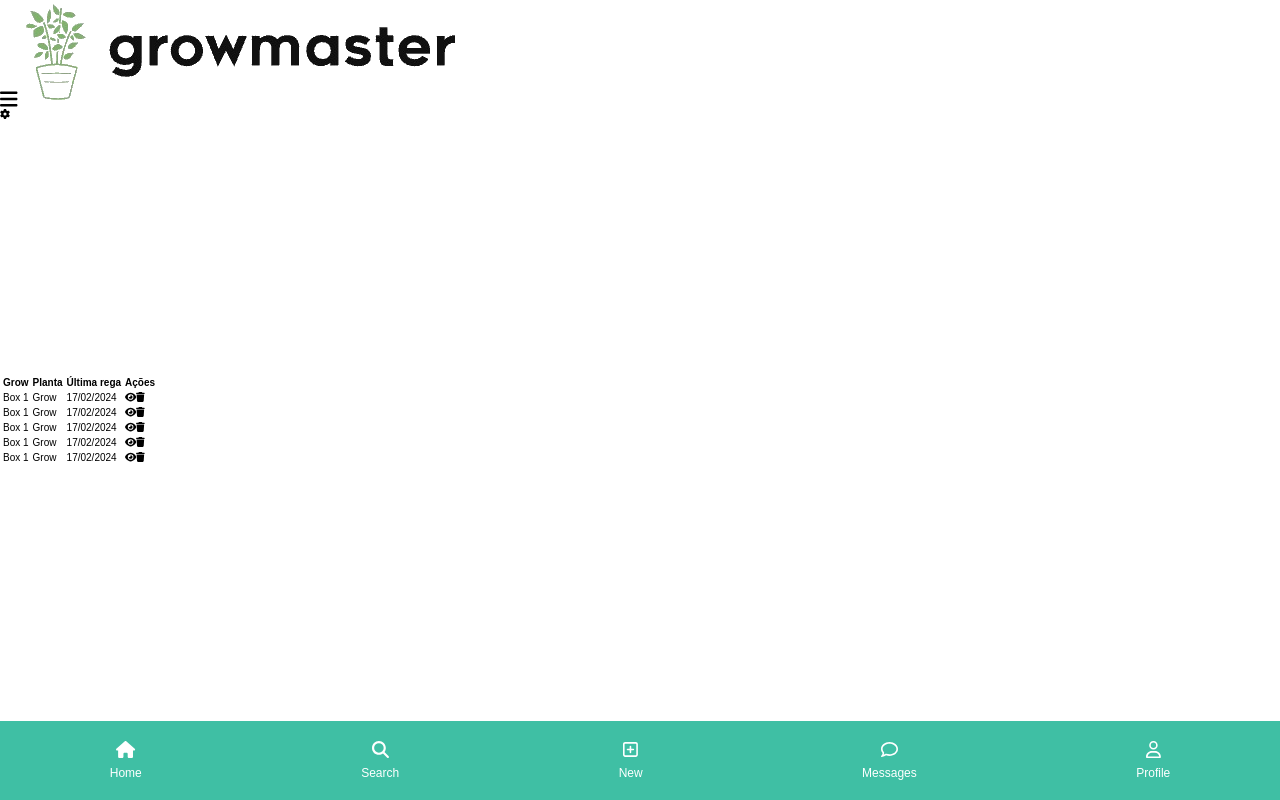
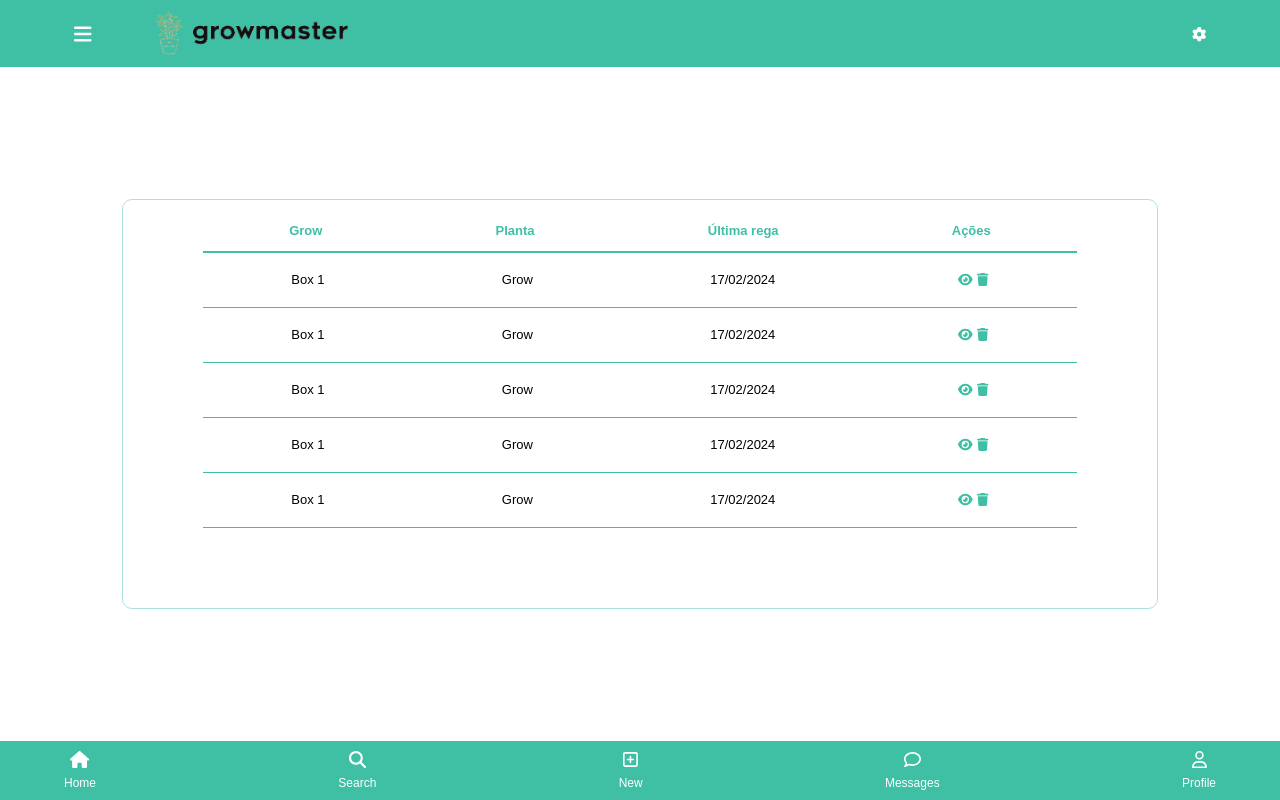
Before and after one commit to brunohenrique2002/growMaster, a Vue app: page /dashboard in a window 1280 px wide. Built offline with nearby package versions, Linux system fonts and the light colour scheme.

Commit message:
feat: fix container page, adjust table

```diff
--- a/src/components/atoms/LButton.vue
+++ b/src/components/atoms/LButton.vue
@@ -14,7 +14,6 @@ const props = defineProps<{
 
 <style scoped lang="scss">
 .Lbutton {
-    @media (max-width: 600px) {
     width: 100%;
     margin-top: 1em;
 
@@ -30,6 +29,11 @@ const props = defineProps<{
         font-weight: bold;
 
     }
+    @media (min-width: 600px) {
+        &__btn:hover{
+            transition: .6s;
+            background-color: #3fa993;
+        }
     }
 }
 </style>
--- a/src/components/atoms/LTable.vue
+++ b/src/components/atoms/LTable.vue
@@ -48,7 +48,6 @@ export default defineComponent({
 
 <style scoped lang="scss">
 .table {
-    @media (max-width: 600px) {
     width: 100%;
     border-collapse: collapse;
 
@@ -75,6 +74,10 @@ export default defineComponent({
         color: var(--color-primary);
         margin-left: 5px;
     }
+    @media (min-width: 600px) {
+        td{
+            padding: 1.5em;
+        }
     }
 }
 </style>
--- a/src/components/organisms/DashBoard.vue
+++ b/src/components/organisms/DashBoard.vue
@@ -1,10 +1,12 @@
 <template>
     <div class="dashboard">
+        <div class="dashboard__container">
             <div class="dashboard__header">
                 <font-awesome-icon class="dashboard__bars" :icon="['fas', 'bars']" size="2x" />
                 <img class="dashboard__logo" src="@/assets/img/grow-master-logo-transparent.png" alt="Logo Grow">
                 <div class="dashboard__gearIcon">
                     <font-awesome-icon class="dashboard__gear" :icon="['fas', 'gear']" />
+                </div>
             </div>
         </div>
     </div>
@@ -20,8 +22,9 @@ export default defineComponent({
 </script>
 <style scoped lang="scss">
 .dashboard {
-    @media (max-width: 600px) {
     background-color: var(--color-primary);
+    display: flex;
+    justify-content: center;
 
     &__header {
         display: flex;
@@ -50,6 +53,21 @@ export default defineComponent({
     &__bars {
         color: var(--color-white);
     }
+    &__container {
+        width: 95%;
+    }
+    @media (min-width: 600px) {
+
+        &__logo {
+            margin-left: 6em;
+        }
+
+        &__gearIcon {
+            font-size: 1.2em;
+        }
+
+        &__container {
+            width: 90%;
         }
     }
-</style>
+}</style>
--- a/src/components/organisms/NavBar.vue
+++ b/src/components/organisms/NavBar.vue
@@ -1,11 +1,13 @@
 <template>
     <div class="navBar">
+        <div class="navBar__container">
             <ul class="navBar__list-container">
                 <li v-for="(item, index) in navItens" :key="index" class="navBar__itens">
                     <font-awesome-icon class="navBar__icon" :icon="item.icon" />
                     <p>{{ item.text }}</p>
                 </li>
             </ul>
+        </div>
     </div>
 </template>
 <script lang="ts">
@@ -28,19 +30,19 @@ export default defineComponent({
 </script>
 <style scoped lang="scss">
 .navBar {
-
     background: var(--color-primary);
     padding: 1em 0em;
+    display: flex;
+    justify-content: center;
 
     &__list-container {
         display: flex;
-        justify-content: space-around;
+        justify-content: space-between;
         padding: 0;
         color: var(--color-white);
     }
 
     &__itens {
-
         list-style: none;
         display: flex;
         flex-direction: column;
@@ -55,6 +57,19 @@ export default defineComponent({
     p {
         font-size: 1.2em;
     }
+    &__container {
+            width: 90%;
+    }
+
+    @media (min-width: 600px) {
+        display: flex;
+        justify-content: center;
+        padding: 0;
+
+        &__container {
+            width: 90%;
+        }
+    }
 
 }
 </style>
--- a/src/layouts/MainLayout.vue
+++ b/src/layouts/MainLayout.vue
@@ -1,6 +1,7 @@
 <template>
     <div class="mainLayout">
         <DashBoard />
+
         <div class="mainLayout__home">
             <main class="mainLayout__content">
                 <RouterView />
@@ -29,12 +30,20 @@ export default defineComponent({
 
     &__home {
         display: flex;
-    justify-content: center;
-    align-items: center;
+        justify-content: center;
+        align-items: center;
         flex: 1;
     }
-    &__content{
+
+    &__content {
         width: 100%;
+    }
+    @media (min-width: 600px) {
+        &__content {
+        width: 90%;
+        display: flex;
+        justify-content: center;
+    }
     }
 }
 </style>
--- a/src/views/Home.vue
+++ b/src/views/Home.vue
@@ -27,12 +27,16 @@ export default defineComponent({
 </script>
 <style lang="scss" scoped>
 .home {
-    @media (max-width: 600px) {
-        border: 1px solid var(--color-lightgreen);
-        padding: 1em;
-        margin: 0.5em;
-        border-radius: 1em;
-        min-height: 290px;
+    border: 1px solid var(--color-lightgreen);
+    padding: 1em;
+    margin: 0.5em;
+    border-radius: 1em;
+    min-height: 290px;
+
+    @media (min-width: 600px) {
+        padding: 1em 8em;
+        min-height: 410px;
+        width: 90%;
     }
 }
 </style>
```
Lines whose indentation alone changed are shown as unchanged.
